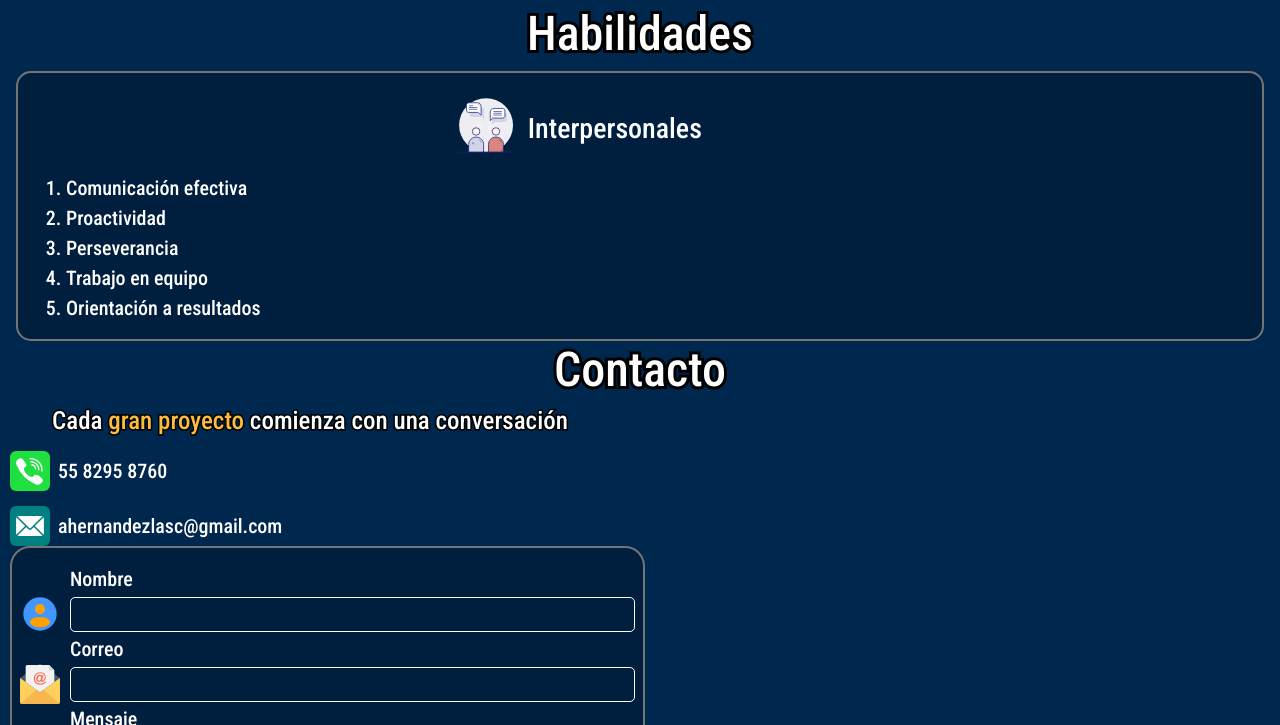
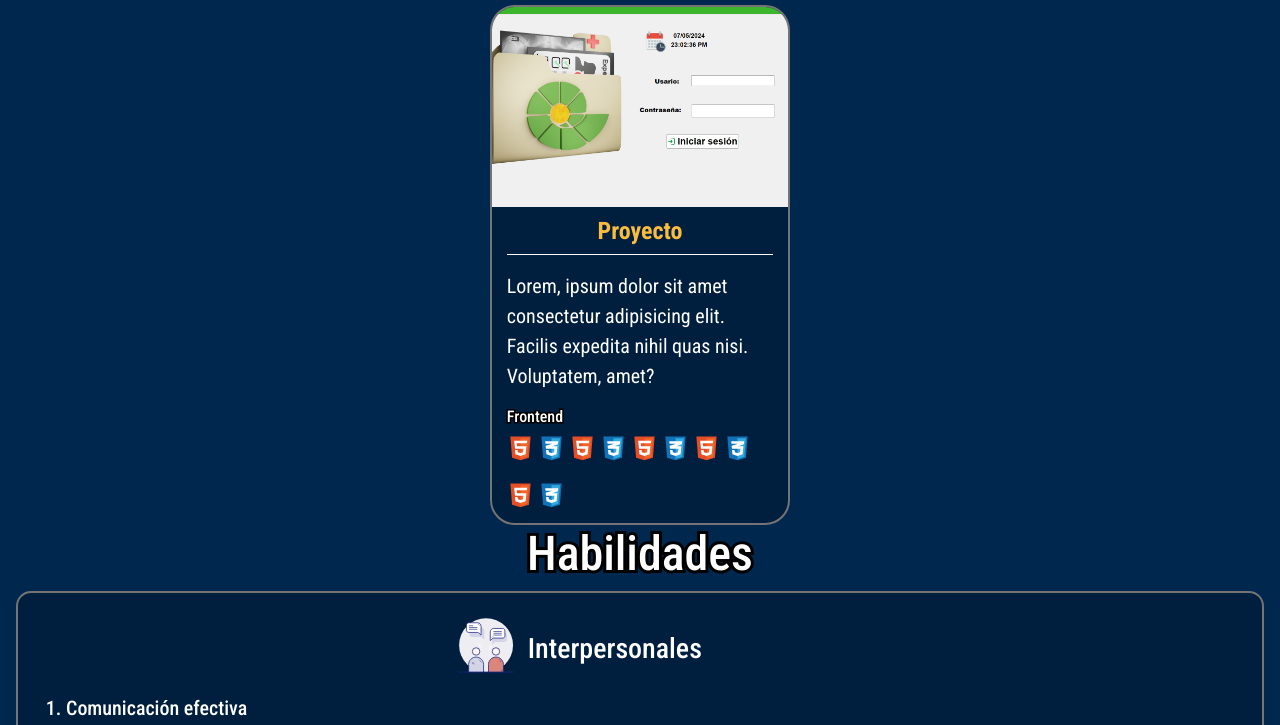
Before and after one commit to adrianlascurain/portfolio, a plain HTML site: page index.html in a window 1280 px wide. Shown: the part 457-1182 px from the top of the page. Drawn offline with nearby package versions, Linux system fonts and the light colour scheme.

Commit message:
Project card are created and styled

```diff
--- a/css/style.css
+++ b/css/style.css
@@ -120,6 +120,94 @@ body{
     font-weight: 500;
     -webkit-text-stroke: 6px black;
     paint-order: stroke fill;
+}
+
+
+/* Project cards style */
+
+#project-container{
+    background-color: var(--ecard-color);
+    border-radius: 25px;
+    border: 2px solid var(--card-border-color);
+    overflow: hidden;
+    width: 300px;
+    height: 520px;
+    margin-left: auto;
+    margin-right: auto;
+}
+
+.project-img-frame{
+    width: 100%;
+    height: 200px;
+    object-fit: cover;
+    margin: 0;
+}
+
+.project-img{
+    width: 100%;
+    height: 100%;
+    object-fit: cover;
+}
+
+.h3-project-title{
+    margin-top: 10px;
+    color: var(--orange);
+    font-family: var(--font);
+    text-align: center;
+    font-weight: bold;
+    font-size: 24px;
+}
+
+.title-separator{
+    background-color: white;
+    color: white;
+    width: 90%;
+    border-width: 1px;
+    margin-left: auto;
+    margin-right: auto;
+    margin-top: 5px;
+    opacity: 1;
+}
+
+.project-description-text{
+    color: white;
+    font-family: var(--font);
+    font-size: 20px;
+    font-weight: 400;
+    width: 90%;
+    margin-left: auto;
+    margin-right: auto;
+}
+
+.h4-project-tech{
+    font-family: var(--font);
+    font-size: 16px;
+    color: white;
+    -webkit-text-stroke: 3px black;
+    paint-order: stroke fill;
+    width: 90%;
+    margin-left: auto;
+    margin-right: auto;
+}
+
+.techs-container{
+    width: 90%;
+    margin-left: auto;
+    margin-right: auto;
+    gap: 4px;
+    flex-wrap: wrap;
+    justify-content: left;
+}
+
+.tech-img-frame{
+    width: 27px;
+    height: 27px;
+}
+
+.tech-img{
+    width: 100%;
+    height: 100%;
+    object-fit: cover;
 }
 
 /* #skills-container{
--- a/index.html
+++ b/index.html
@@ -53,6 +53,68 @@
 
         <!-- Projects -->
         <h2 class="sub-section text-center">Proyectos</h2>
+        <div id="project-container">
+            <div class="project-card">
+                <figure class="project-img-frame">
+                    <img class="project-img" src="./assets/inicio de sesión.png" alt="login-pacs" >
+                </figure>
+
+                <div class="projet-description">
+                    <h3 class="h3-project-title">Proyecto</h3>
+                    <hr class="title-separator">
+                    <p class="project-description-text">Lorem, ipsum dolor sit amet consectetur adipisicing elit. Facilis expedita nihil quas nisi. Voluptatem, amet?</p>
+                </div>
+
+                <div class="project-tech-skills">
+                    <div class="front-end-techs">
+                        <h4 class="h4-project-tech">Frontend</h4>
+                        <div class="techs-container d-flex">
+                            <figure class="tech-img-frame">
+                                <img class="tech-img" src="./assets/html-5-svgrepo-com.svg" alt="">
+                            </figure>
+
+                            <figure class="tech-img-frame">
+                                <img class="tech-img" src="./assets/css-3-svgrepo-com.svg" alt="">
+                            </figure>
+
+                            <figure class="tech-img-frame">
+                                <img class="tech-img" src="./assets/html-5-svgrepo-com.svg" alt="">
+                            </figure>
+
+                            <figure class="tech-img-frame">
+                                <img class="tech-img" src="./assets/css-3-svgrepo-com.svg" alt="">
+                            </figure>
+                            <figure class="tech-img-frame">
+                                <img class="tech-img" src="./assets/html-5-svgrepo-com.svg" alt="">
+                            </figure>
+
+                            <figure class="tech-img-frame">
+                                <img class="tech-img" src="./assets/css-3-svgrepo-com.svg" alt="">
+                            </figure>
+                            <figure class="tech-img-frame">
+                                <img class="tech-img" src="./assets/html-5-svgrepo-com.svg" alt="">
+                            </figure>
+
+                            <figure class="tech-img-frame">
+                                <img class="tech-img" src="./assets/css-3-svgrepo-com.svg" alt="">
+                            </figure>
+                            <figure class="tech-img-frame">
+                                <img class="tech-img" src="./assets/html-5-svgrepo-com.svg" alt="">
+                            </figure>
+
+                            <figure class="tech-img-frame">
+                                <img class="tech-img" src="./assets/css-3-svgrepo-com.svg" alt="">
+                            </figure>
+                        </div>
+                    </div>
+
+                    <div class="back-end-techs">
+                        <h4 class="h4-project-tech">Backend</h4>
+                    </div>
+                </div>
+
+            </div>
+        </div>
 
 
         <!-- Skills -->
```
Also changed, not shown: assets/inicio de sesión.png (added).
